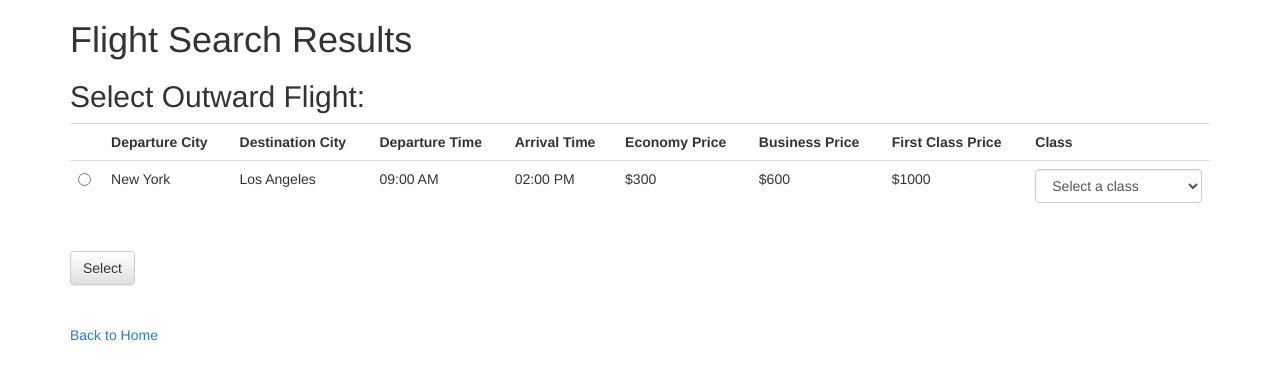
After one commit to imanchee01/AirlineReservationSystem, a Flask app: page /select-flight in a window 1280 px wide. The commit adds this page. Shown: the top 380 px of the page. Run offline with Flask 3, Linux system fonts and the light colour scheme.

Commit message:
feat: flight selection

```diff
--- a/main.py
+++ b/main.py
@@ -8,7 +8,6 @@ app = Flask(__name__)
 app.secret_key = b"cvobidrnsuerbsifurf34ads"
 
 
-# Statische Flugdaten (für Demonstrationszwecke)
 outward_flights = [
     {
         "flight_number": "ABC123",
@@ -20,7 +19,6 @@ outward_flights = [
         "business_price": 600,
         "first_class_price": 1000,
     }
-    # Weitere Hinflugdaten
 ]
 
 return_flights = [
@@ -34,7 +32,6 @@ return_flights = [
         "business_price": 600,
         "first_class_price": 1000,
     }
-    # Weitere Rückflugdaten
 ]
 
 
@@ -45,32 +42,26 @@ def home():
     return render_template("no-session.html")
 
 
-@app.route("/flight_search", methods=["GET"])
+@app.route("/flight-search", methods=["GET"])
 def flight_search():
-    return render_template("flight_search.html")
+    return render_template("flight-search.html")
 
 
 def is_valid_registration_data(firstName, lastName, email, password):
-    # Prüfe, ob Vorname und Nachname nicht leer sind
     if not firstName or not lastName:
         return False
 
-    # Prüfe, ob die E-Mail-Adresse ein gültiges E-Mail-Format hat
     email_pattern = r"^[\w\.-]+@[\w\.-]+\.\w+$"
     if not re.match(email_pattern, email):
         return False
 
-    # Prüfe, ob das Passwort bestimmte Anforderungen erfüllt, z. B. Mindestlänge
     if len(password) < 8:
         return False
 
-    # Hier kannst du weitere Validierungen hinzufügen, wie z. B. Passwortstärke oder eindeutige E-Mail-Adressen
-
-    # Wenn alle Validierungen erfolgreich sind, gibt die Funktion True zurück
     return True
 
 
-@app.route("/sign_up", methods=["GET", "POST"])
+@app.route("/sign-up", methods=["GET", "POST"])
 def sign_up():
     if request.method == "POST":
         firstName = request.form["firstName"]
@@ -79,9 +70,9 @@ def sign_up():
         password = request.form["password"]
 
         if is_valid_registration_data(firstName, lastName, email, password):
-            return redirect("/flight_search")
+            return redirect("/flight-search")
 
-    return render_template("sign_up.html")
+    return render_template("sign-up.html")
 
 
 @app.route("/login", methods=["GET", "POST"])
@@ -89,37 +80,54 @@ def login():
     if request.method == "POST":
         # TODO: check if user exists and password is valid
         session["username"] = request.form["username"]
-        return redirect("/flight_search")
+        return redirect("/flight-search")
     return render_template("login.html")
 
 
 @app.route("/logout")
 def logout():
-    # remove the username from the session if it's there
-    session.pop("username", None)
+    session.clear()
     return redirect("/")
 
 
-@app.route("/search", methods=["POST"])
-def search():
-    # Hier könntest du eine Datenbankabfrage oder andere Suchlogik durchführen
-    # Für dieses Beispiel verwenden wir statische Flugdaten
-    return render_template("search_results.html", outward_flights=outward_flights)
+@app.route("/select-flight", methods=["GET"])
+def select_flight():
+    flight_number = request.args.get("flight_number")
+    direction = request.args.get("direction")
+    departure = request.args.get("departure")
+    destination = request.args.get("destination")
+    departure_date = request.args.get("departure_date")
+    return_date = request.args.get("return_date")
+    person_count = request.args.get("person_count")
+
+    if direction == "outward":
+        # Save outward flight data into session.
+        session["outward_flight"] = flight_number
+
+    if direction == "return":
+        # Save return flight data into session.
+        session["return_flight"] = flight_number
+        return redirect("/booking-summary")
+
+    return render_template(
+        "select-flight.html",
+        outward_flights=outward_flights,
+        direction=direction,
+        departure=departure,
+        destination=destination,
+        departure_date=departure_date,
+        return_date=return_date,
+        person_count=person_count,
+    )
 
 
-@app.route("/select-outward-flight", methods=["POST"])
-def select_outward_flight():
-    selected_outward_flight = request.form["selected-outward-flight"]
-    # Hier könntest du die ausgewählten Flugdaten in der Sitzung speichern
-    session["selected_outward_flight"] = selected_outward_flight
-    return render_template("select-return-flight.html", return_flights=return_flights)
-
-
-@app.route("/select-return-flight", methods=["POST"])
-def select_return_flight():
-    selected_return_flight = request.form["selected-return-flight"]
-    session["selected_return_flight"] = selected_return_flight
-    return render_template("booking-summary.html")
+@app.route("/booking-summary", methods=["GET"])
+def booking_summary():
+    return render_template(
+        "booking-summary.html",
+        outward_flight=session["outward_flight"],
+        return_flight=session["return_flight"],
+    )
 
 
 if __name__ == "__main__":
--- a/templates/booking-summary.html
+++ b/templates/booking-summary.html
@@ -5,13 +5,12 @@
 <h1>Booking Summary</h1>
 
 <h2>Selected Outward Flight:</h2>
-<!-- Hier wird der ausgewählte Hinflug angezeigt -->
+{{ outward_flight }}
 
 <h2>Selected Return Flight:</h2>
-<!-- Hier wird der ausgewählte Rückflug angezeigt -->
+{{ return_flight }}
 
 <h2>Total Price:</h2>
-<!-- Hier wird der Gesamtpreis basierend auf den ausgewählten Flügen angezeigt -->
 
 <br><br>
 <a href="/">Back to Home</a>
--- a/templates/buy_luggage.html
+++ b/templates/buy-luggage.html
@@ -2,15 +2,15 @@
 
 {% block content %}
 <h1>Choose Your Luggage</h1>
-<form action="/confirm_luggage" method="post">
+<form action="/confirm-luggage" method="post">
 	<ul>
 		{% for option in luggage_options %}
 		<li>
-			<input type="radio" name="selected_luggage" value="{{ option.category }}">
+			<input class="form-control" type="radio" name="selected_luggage" value="{{ option.category }}">
 			{{ option.category }} - ${{ option.price }}
 		</li>
 		{% endfor %}
 	</ul>
-	<input type="submit" value="Confirm Luggage Booking">
+	<input class="btn btn-default" type="submit" value="Confirm Luggage Booking">
 </form>
 {% endblock %}
--- /dev/null
+++ b/templates/select-flight.html
@@ -0,0 +1,63 @@
+{% extends "base.html" %}
+
+{% block content %}
+
+<h1>Flight Search Results</h1>
+<h2>Select {% if direction == None %}Outward{% else %}Return{% endif %} Flight:</h2>
+
+
+<form action="/select-flight" method="get">
+	{% if direction == None %}
+	<input type="hidden" name="direction" value="outward"/>
+	{% elif direction == "outward" %}
+	<input type="hidden" name="direction" value="return"/>
+	{% endif %}
+
+	<input type="hidden" name="departure" value="{{ departure }}"/>
+	<input type="hidden" name="destination" value="{{ destination }}"/>
+	<input type="hidden" name="departure_date" value="{{ departure_date }}"/>
+	<input type="hidden" name="return_date" value="{{ return_date }}"/>
+	<input type="hidden" name="person_count" value="{{ person_count }}"/>
+
+	<table class="table">
+		<tr>
+			<th></th>
+			<th>Departure City</th>
+			<th>Destination City</th>
+			<th>Departure Time</th>
+			<th>Arrival Time</th>
+			<th>Economy Price</th>
+			<th>Business Price</th>
+			<th>First Class Price</th>
+			<th>Class</th>
+		</tr>
+		{% for flight in outward_flights %}
+		<tr>
+			<td><input type="radio" name="flight_number" value="{{ flight['flight_number'] }}"/></td>
+			<td>{{ flight["departure_city"] }}</td>
+			<td>{{ flight["destination_city"] }}</td>
+			<td>{{ flight["departure_time"] }}</td>
+			<td>{{ flight["arrival_time"] }}</td>
+			<td>${{ flight["economy_price"] }}</td>
+			<td>${{ flight["business_price"] }}</td>
+			<td>${{ flight["first_class_price"] }}</td>
+			<td>
+				<select class="form-control" name="selected_class" id="selected-class">
+					<option>Select a class</option>
+					<option value="economy">Economy: $300</option>
+					<option value="business">Business: $600</option>
+					<option value="first">First: $1,000</option>
+				</select>
+			</td>
+		</tr>
+		{% endfor %}
+	</table>
+
+	<br>
+	<input class="btn btn-default" type="submit" value="Select">
+</form>
+
+<br><br>
+<a href="/">Back to Home</a>
+
+{% endblock %}
```
Also changed, not shown: templates/flight-search.html (renamed from templates/flight_search.html, +7 -7 lines), templates/login.html (+4 -4 lines), templates/search_results.html (deleted, +0 -87 lines), templates/select-return-flight.html (deleted, +0 -39 lines), templates/sign-up.html (renamed from templates/sign_up.html).
